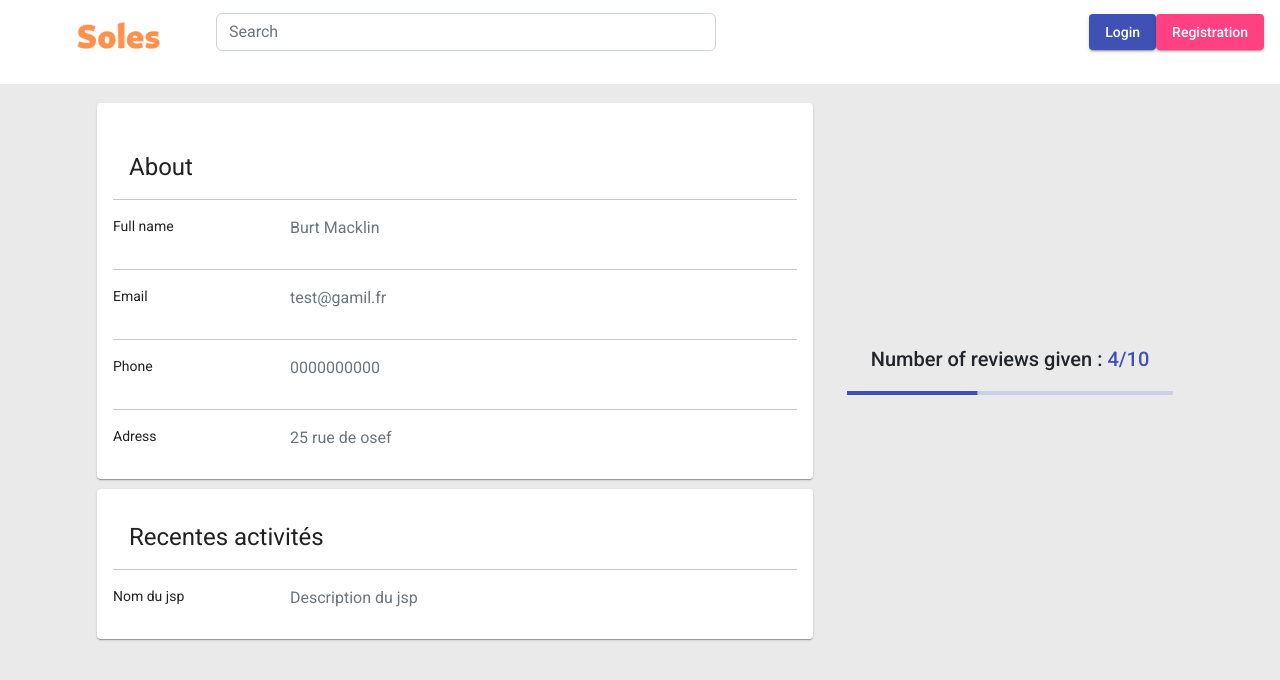
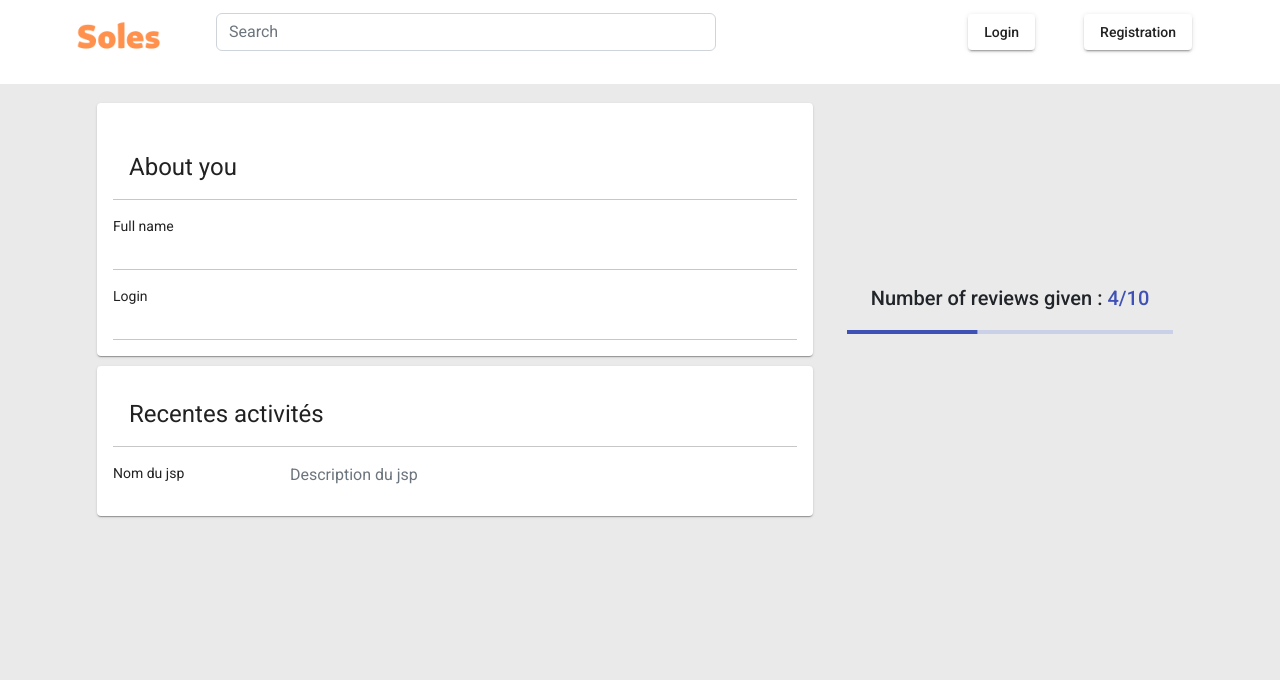
Before and after one commit to MiageDau/SolesAppProject, an Angular app in the folder frontend/: page /profil in a window 1280 px wide. Shown: the top 680 px of the page. Built offline with nearby package versions, Linux system fonts and the light colour scheme; what @angular-material-components/file-input would draw is missing.

Commit message:
commit auth/regist
Ajout du sessionStorage
Ajout du changement de menu en fonction si connecter ou pas

```diff
--- a/frontend/src/app/header/header.component.css
+++ b/frontend/src/app/header/header.component.css
@@ -22,3 +22,6 @@ cursor: pointer;
   margin-right:50px;
   cursor:pointer;
 }
+#login{
+  margin-right: 25px;
+}
--- a/frontend/src/app/header/header.component.html
+++ b/frontend/src/app/header/header.component.html
@@ -8,16 +8,28 @@
   <span class="example-spacer">
 
   </span>
-  <span *ngIf="authService.connectedUser">
-    {{authService.connectedUser}}
-  </span>
-  <button *ngIf="!authService.connectedUser" mat-raised-button color="primary" routerLink="/login" routerLinkActive="active-link">Login</button>
-  <button *ngIf="!authService.connectedUser" mat-raised-button color="accent" routerLink="/register" routerLinkActive="active-link">Registration</button>
-
-  <img *ngIf="authService.connectedUser" routerLink="/shoes" routerLinkActive="active-link" id="nav-img" src="assets/img/shoesss.png" alt="shoesLink">
-  <button *ngIf="authService.connectedUser" mat-icon-button class="example-icon" routerLink="/profil" routerLinkActive="active-link"
-    aria-label="Example icon-button with menu icon">
-    <i class="fa-regular fa-user fa-lg"></i>
-  </button>
-
+  <div class="row">
+    <div class="col">
+      <span>{{getName()}}</span>
+    </div>
+    <div class="col">
+      <button id="login" *ngIf="!isLogged()" mat-raised-button routerLink="/login" routerLinkActive="active-link">Login</button>
+    </div>
+    <div class="col">
+      <button *ngIf="!isLogged()" mat-raised-button routerLink="/register" routerLinkActive="active-link">Registration</button>
+    </div>
+    <div class="col">
+      <img *ngIf="isLogged()" routerLink="/shoes" routerLinkActive="active-link" id="nav-img" src="assets/img/shoesss.png" alt="shoesLink">
+    </div>
+    <div class="col">
+      <button *ngIf="isLogged()" mat-icon-button routerLink="/profil" routerLinkActive="active-link">
+      <i class="fa-regular fa-user fa-lg"></i>
+    </button>
+    </div>
+    <div class="col">
+      <button *ngIf="isLogged()" mat-icon-button  (click)="logout()">
+        <i class="fa fa-sign-out"></i>
+      </button>
+    </div>
+  </div>
 </mat-toolbar>
--- a/frontend/src/app/header/header.component.ts
+++ b/frontend/src/app/header/header.component.ts
@@ -7,12 +7,33 @@ import { AuthService } from "../shared/auth.service";
 })
 export class HeaderComponent implements OnInit {
 
+
   constructor(public authService:AuthService) { }
 
   ngOnInit(): void {
+    this.isLogged()
+  }
 
+  logout(){
+    this.authService.logout().subscribe(()=>{
+      (response:any)=>{
+        console.log(response);
+      }
+    });
+  }
+  getName(){
+    return sessionStorage.getItem("fullname");
+  }
+  isLogged():Boolean{
+    let res = false;
+    if(sessionStorage.getItem("id")){
+      console.log("Connecté")
+      res = true
+    }else{
+      console.log('non connecté');
+    }
+    return res;
   }
 
 
-
 }
--- a/frontend/src/app/login/login.component.ts
+++ b/frontend/src/app/login/login.component.ts
@@ -10,8 +10,8 @@ import { Router } from '@angular/router';
 })
 export class LoginComponent implements OnInit {
 
-  login:any = "";
-  password:any = "";
+  login : any = "";
+  password : any = "";
 
   constructor(public authService: AuthService, private router: Router) { }
 
@@ -22,12 +22,14 @@ export class LoginComponent implements OnInit {
     this.authService.login(form?.value.login,form?.value.password).subscribe(
       (userInfo:any)=>{
         this.authService.connectedUser = userInfo;
-        console.log(userInfo);
+        sessionStorage.setItem("id",userInfo.id);
+        sessionStorage.setItem("login",userInfo.login);
+        sessionStorage.setItem("fullname",userInfo.fullname);
+        console.log(sessionStorage);
       },
       (error:any)=>{
         console.log("error",error)
       }
     )
   }
-
 }
--- a/frontend/src/app/profil/profil.component.html
+++ b/frontend/src/app/profil/profil.component.html
@@ -8,43 +8,26 @@
                 <div class="col-md-8 mt-1">
                     <mat-card class="example-card">
 
-                        <h1 class="m-3 pt-3">About</h1>
+                        <h1 class="m-3 pt-3">About you</h1>
                        <hr>
                         <div class="row">
                             <div class="col-md-3">
                                 <mat-card-content>Full name</mat-card-content>
                                 </div>
                                 <div class="col-md-9 text-secondary">
-                                    Burt Macklin
+                                    {{getFullName()}}
                                 </div>
                             </div>
                             <hr>
                             <div class="row">
                                 <div class="col-md-3">
-                                    <mat-card-content>Email</mat-card-content>
+                                    <mat-card-content>Login</mat-card-content>
                                 </div>
                                 <div class="col-md-9 text-secondary">
-                                    test@gamil.fr
+                                    {{getLogin()}}
                                 </div>
                             </div>
                             <hr>
-                            <div class="row">
-                                <div class="col-md-3">
-                                    <mat-card-content>Phone</mat-card-content>
-                                </div>
-                                <div class="col-md-9 text-secondary">
-                                    0000000000
-                                </div>
-                            </div>
-                            <hr>
-                            <div class="row">
-                                <div class="col-md-3">
-                                    <mat-card-content>Adress</mat-card-content>
-                                </div>
-                                <div class="col-md-9 text-secondary">
-                                    25 rue de osef
-                                </div>
-                            </div>
                         </mat-card>
 
                     <mat-card class="example-card2">
--- a/frontend/src/app/profil/profil.component.ts
+++ b/frontend/src/app/profil/profil.component.ts
@@ -12,4 +12,10 @@ export class ProfilComponent implements OnInit {
   ngOnInit(): void {
   }
 
+  getFullName(){
+    return sessionStorage.getItem("fullname");
+  }
+  getLogin(){
+    return sessionStorage.getItem("login");
+  }
 }
--- a/frontend/src/app/register/register.component.ts
+++ b/frontend/src/app/register/register.component.ts
@@ -12,9 +12,6 @@ import { Router } from '@angular/router';
 })
 export class RegisterComponent implements OnInit {
 
-
-
-
   constructor(public authService:AuthService,private router: Router) { }
 
   ngOnInit(): void {
@@ -25,7 +22,10 @@ export class RegisterComponent implements OnInit {
     this.authService.register(form?.value.login,form?.value.password,form?.value.fullname).subscribe(
       (userInfo:any)=>{
         this.authService.connectedUser = userInfo;
-        console.log(this.authService.connectedUser);
+        sessionStorage.setItem("id",userInfo.id);
+        sessionStorage.setItem("login",userInfo.login);
+        sessionStorage.setItem("fullname",userInfo.fullname);
+        // console.log(this.authService.connectedUser);
     },
     (error:any)=>{
       console.log("error",error);
--- a/frontend/src/app/shared/auth.service.ts
+++ b/frontend/src/app/shared/auth.service.ts
@@ -27,6 +27,7 @@ login(login:any,password:any):Observable<any>{
   return this.http.post(this.baseUrl+"login", {login:login,password:password},{withCredentials: true});
 }
 logout():Observable<any>{
+  sessionStorage.clear();
   return this.http.get(this.baseUrl+"logout",{withCredentials:true});
 }
 
@@ -48,6 +49,4 @@ isLogged(){
   )
 }
 
-
-
 }
```
Also changed, not shown: 1 other file (tests, documents, lock files or other folders).
